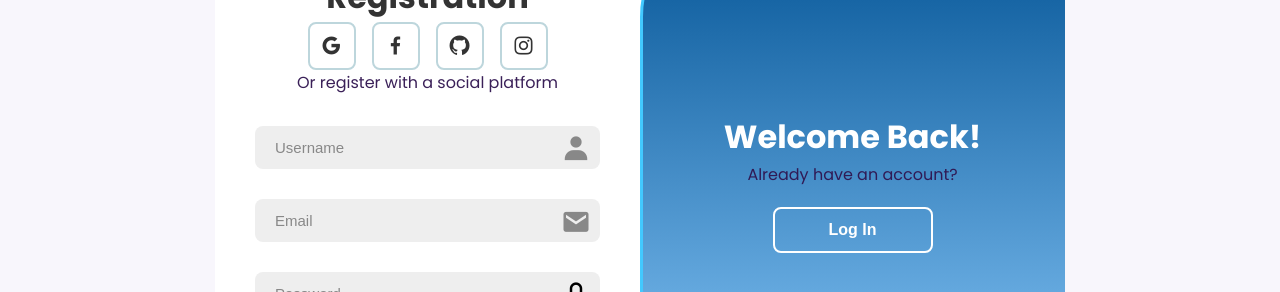
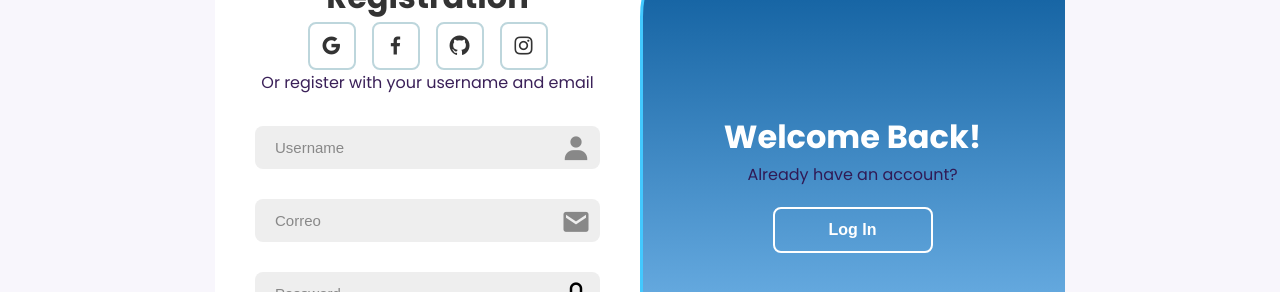
Before and after one commit to cenixeriadev/DiabetesPredictorWeb, a React (Vite) app in the folder frontend/: page /Login in a window 1280 px wide. Both pictures are taken after a click on the button "Register". Shown: the part 203-495 px from the top of the page. Built offline with nearby package versions, Linux system fonts and the light colour scheme.

Commit message:
otra vez aaaaaa

```diff
--- a/frontend/src/pages/Login.tsx
+++ b/frontend/src/pages/Login.tsx
@@ -7,11 +7,13 @@ import '../styles/Login.css';
 
 const Login = () => {
     const url_base = "https://diabetespredictorweb.onrender.com";
+
     const [formData, setFormData] = useState({
         username: '',
-        email: '',
+        correo: '',
         contrasena: ''
     });
+
     const [isRegisterMode, setIsRegisterMode] = useState(false);
     const navigate = useNavigate();
 
@@ -49,7 +51,7 @@ const Login = () => {
         try {
             const response = await axios.post(`${url_base}/api/v1/auth/register`, {
                 username: formData.username,
-                correo: formData.email,
+                correo: formData.correo,
                 contrasena: formData.contrasena
             }, {
                 withCredentials: true
@@ -67,7 +69,6 @@ const Login = () => {
         }
     };
 
-
     return (
         <div className="login_container_page">
             <div className={`container_login ${isRegisterMode ? 'activate' : ''}`}>
@@ -80,7 +81,7 @@ const Login = () => {
                             <a href="#"><i className="bx bxl-github"></i></a>
                             <a href="#"><i className="bx bxl-instagram"></i></a>
                         </div>
-                        <p>Or use your email and password</p>
+                        <p>Or use your username and password</p>
                         <div className="input-box">
                             <input
                                 name="username"
@@ -119,7 +120,7 @@ const Login = () => {
                             <a href="#"><i className="bx bxl-github"></i></a>
                             <a href="#"><i className="bx bxl-instagram"></i></a>
                         </div>
-                        <p>Or register with a social platform</p>
+                        <p>Or register with your username and email</p>
                         <div className="input-box">
                             <input
                                 name="username"
@@ -133,10 +134,10 @@ const Login = () => {
                         </div>
                         <div className="input-box">
                             <input
-                                name="email"
+                                name="correo"
                                 type="email"
-                                placeholder="Email"
-                                value={formData.email}
+                                placeholder="Correo"
+                                value={formData.correo}
                                 onChange={handleInputChange}
                                 required
                             />
@@ -169,7 +170,6 @@ const Login = () => {
                         <button className="btn login-btn" onClick={() => setIsRegisterMode(false)}>Log In</button>
                     </div>
                 </div>
-
             </div>
         </div>
     );
```
